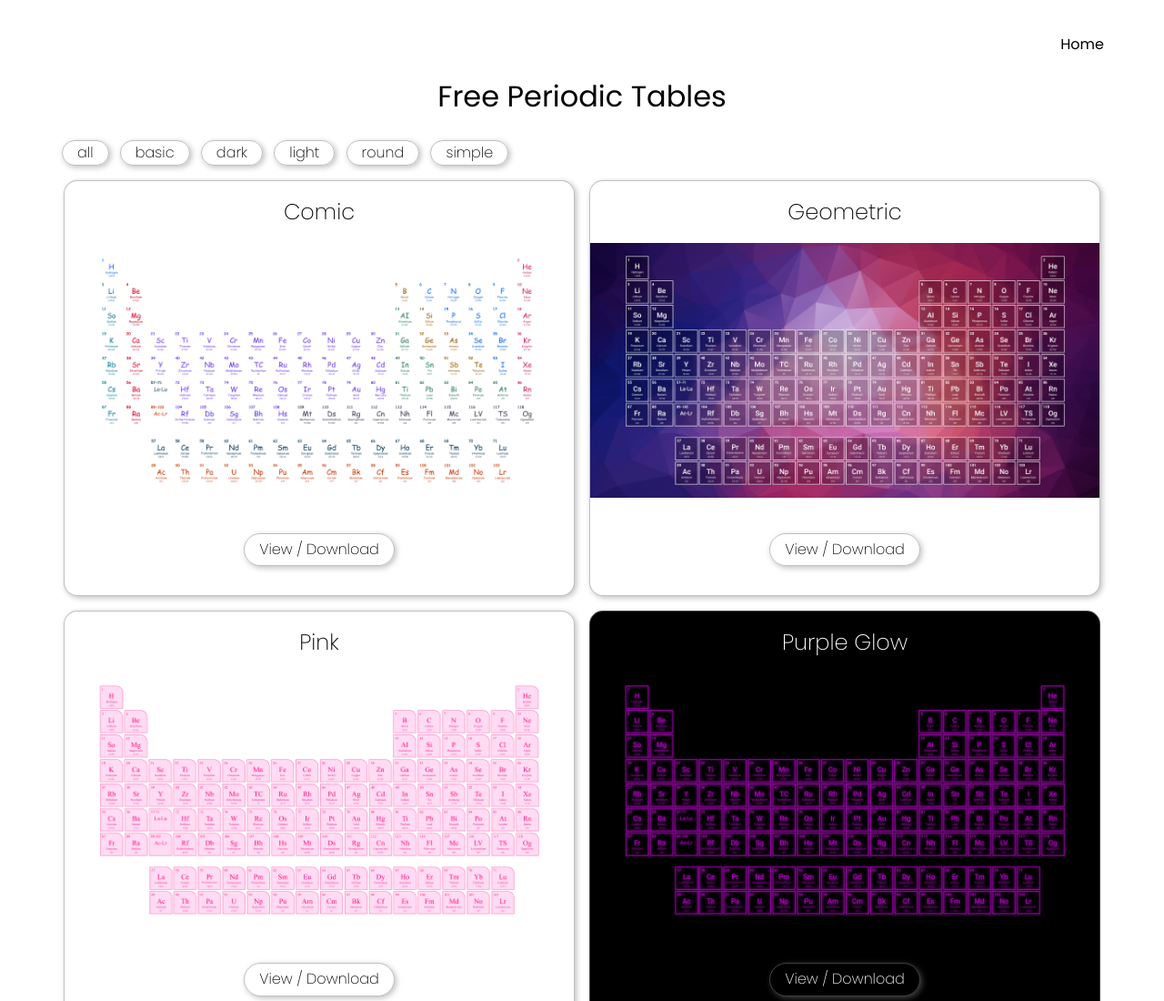
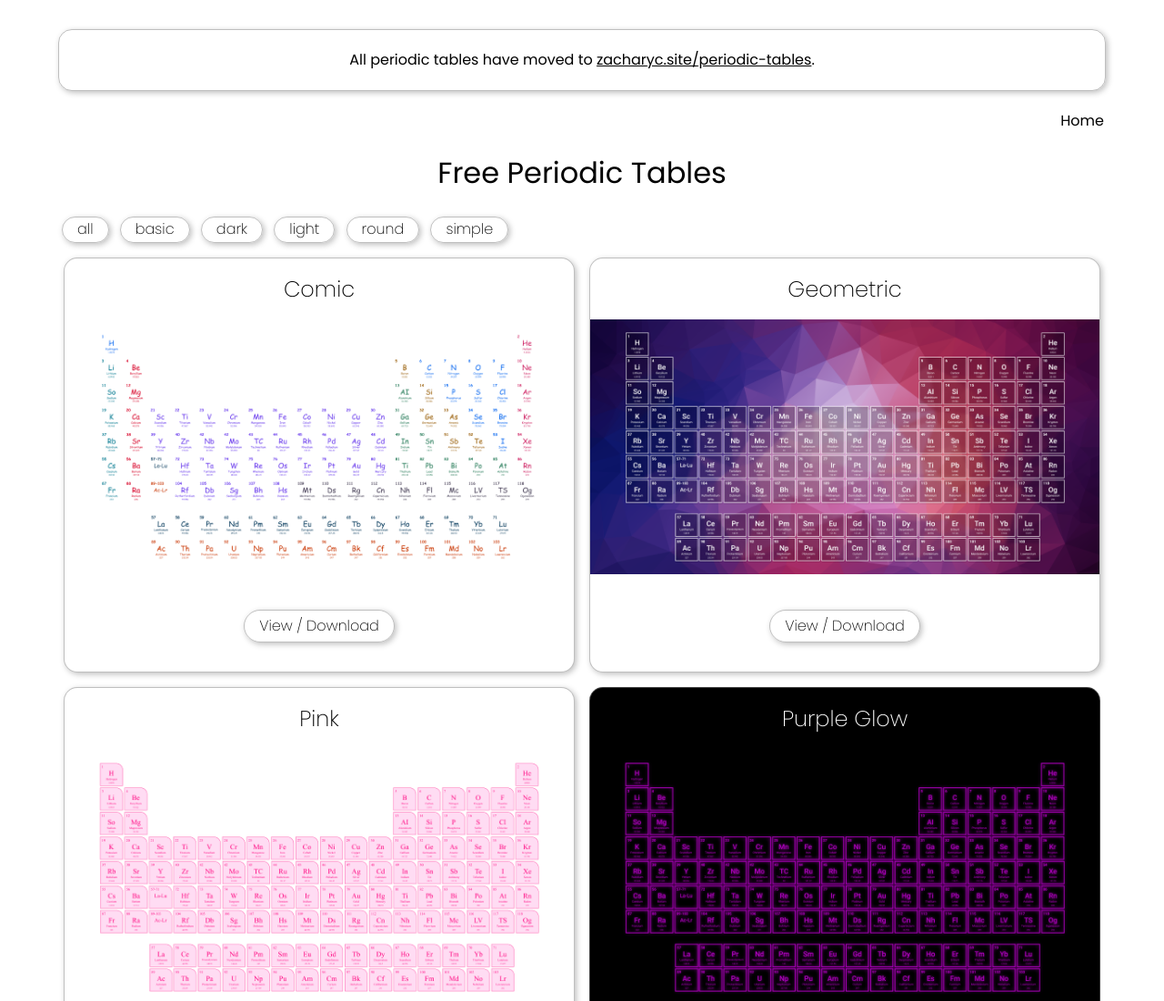
Before and after one commit to ZacharyCrespin/periodic-tables, an Eleventy site: page src/index.njk in a window 1280 px wide. Shown: the top 1100 px of the page at 91% size. Built offline with nearby package versions, Linux system fonts and the light colour scheme; Eleventy itself is replaced by a stand-in of ours; files that its build step writes are made by us from their sources.

Commit message:
archive site

```diff
--- a/src/_includes/gallery.njk
+++ b/src/_includes/gallery.njk
@@ -34,6 +34,9 @@
   </head>
   <body>
     <header>
+      <div class="site-moved">
+        <p>All periodic tables have moved to <a href="https://zacharyc.site/periodic-tables" target="_blank">zacharyc.site/periodic-tables</a>.</p>
+      </div>
       <nav class="menu" id="menu" role="navigation">
         <a href="/">Home</a>
       </nav>
--- a/src/_includes/style.css
+++ b/src/_includes/style.css
@@ -97,6 +97,16 @@ footer p {
   width: 80%;
 }
 
+
+.site-moved {
+  margin: 1rem;
+  padding: 0.5rem;
+  border-radius: 15px;
+  border: 1px solid var(--shadow);
+  box-shadow: 2px 2px 6px 0 var(--shadow);
+}
+
+
 @media only screen and (max-width: 800px) {
   .table {
     width: calc(100% - 2rem);
--- a/src/_includes/table.njk
+++ b/src/_includes/table.njk
@@ -34,6 +34,9 @@
   </head>
   <body class="tablepage {{ theam }}">
     <header>
+      <div class="site-moved">
+        <p>All periodic tables have moved to <a href="https://zacharyc.site/periodic-tables" target="_blank">zacharyc.site/periodic-tables</a>.</p>
+      </div>
       <nav class="menu" id="menu" role="navigation">
         <a href="/">Home</a>
       </nav>
--- a/src/tag.njk
+++ b/src/tag.njk
@@ -41,6 +41,9 @@ permalink: /tag/{{ tag }}/
   </head>
   <body>
     <header>
+      <div class="site-moved">
+        <p>All periodic tables have moved to <a href="https://zacharyc.site/periodic-tables" target="_blank">zacharyc.site/periodic-tables</a>.</p>
+      </div>
       <nav class="menu" id="menu" role="navigation">
         <a href="/">Home</a>
       </nav>
```
Also changed, not shown: README.md.
